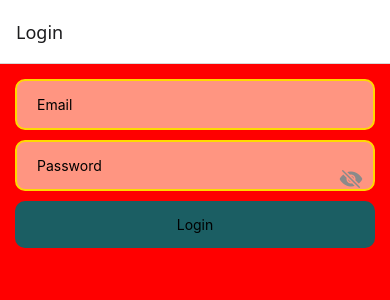
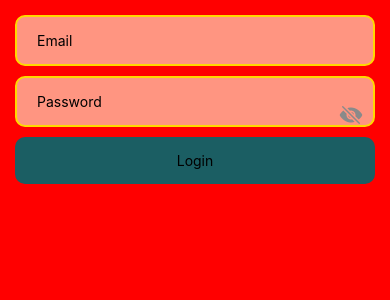
Before and after one commit to gaia-giachero/ItalianMealsApp, a React Native app: screen / in a window 390 px wide. Shown: the top 300 px of the page. Built offline with nearby package versions, Linux system fonts and the light colour scheme.

Commit message:
style(AppNavigator): import style from external file

```diff
--- a/src/navigation/AppNavigator.tsx
+++ b/src/navigation/AppNavigator.tsx
@@ -5,6 +5,7 @@ import { createNativeStackNavigator } from "@react-navigation/native-stack";
 import LoginScreen from "../screens/auth/LoginScreen";
 import DetailsScreen from "../screens/main/DetailScreen";
 import TabNavigator from "./TabNavigator";
+import { colors } from "../theme/colors";
 
 const Stack = createNativeStackNavigator();
 
@@ -22,7 +23,12 @@ const linking = {
 export default function AppNavigator() {
   return (
     <NavigationContainer linking={linking}>
-      <Stack.Navigator>
+      <Stack.Navigator
+        screenOptions={{
+          headerShown: false,
+          contentStyle: { backgroundColor: colors.primary },
+        }}
+      >
         <Stack.Screen name="Login" component={LoginScreen} />
         <Stack.Screen name="MainTab" component={TabNavigator} />
         <Stack.Screen name="Details" component={DetailsScreen} />
```
